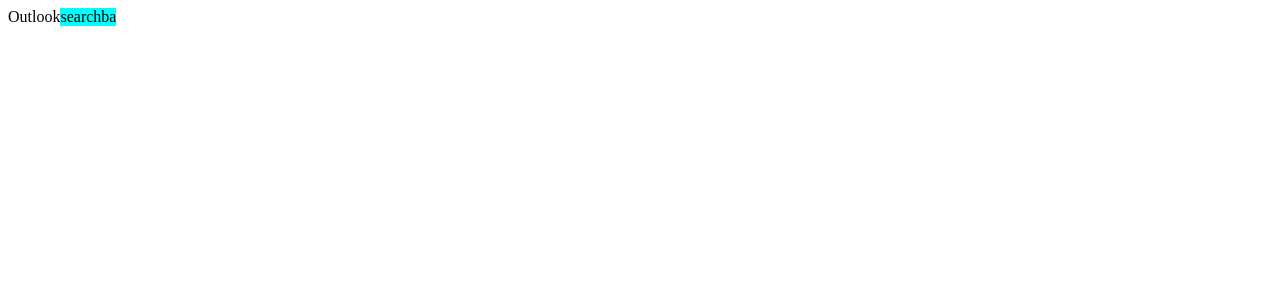
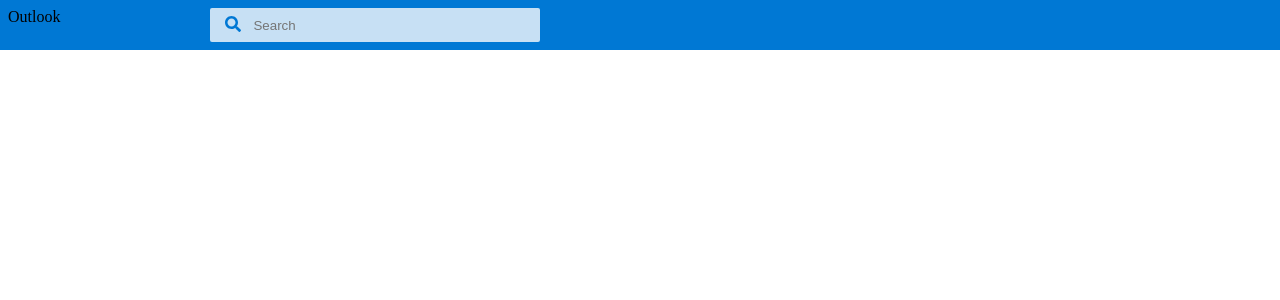
Before and after one commit to tejindermatharu/react-outlook-clone, a React app: page / in a window 1280 px wide. Shown: the top 300 px of the page. Built offline with nearby package versions, Linux system fonts and the light colour scheme.

Commit message:
search bar

```diff
--- a/package.json
+++ b/package.json
@@ -48,6 +48,9 @@
     "webpack-dev-server": "^3.11.2"
   },
   "dependencies": {
+    "@fortawesome/fontawesome-svg-core": "^1.2.34",
+    "@fortawesome/free-solid-svg-icons": "^5.15.2",
+    "@fortawesome/react-fontawesome": "^0.1.14",
     "react": "^16.13.1",
     "react-dom": "^16.13.1"
   },
--- /dev/null
+++ b/src/App.scss
@@ -0,0 +1,3 @@
+body {
+    margin: 0;
+}
--- a/src/App.tsx
+++ b/src/App.tsx
@@ -1,5 +1,6 @@
 import React from "react";
 import TopBar from "./components/TopBar/index";
+import "./App.scss";
 
 const App: React.FC = () => <TopBar />;
 
--- a/src/components/SearchBar/index.tsx
+++ b/src/components/SearchBar/index.tsx
@@ -1,8 +1,25 @@
-import * as React from "react";
+import React, {useState} from "react";
+import {FontAwesomeIcon} from "@fortawesome/react-fontawesome";
+import {faSearch} from "@fortawesome/free-solid-svg-icons";
 import "./style.scss";
 
-function SearchBar(props) {
-    return <div className="search__container">searchba</div>;
+function SearchBar() {
+    const [isFocused, setIsFocused] = useState<boolean>(false);
+
+    return (
+        <div
+            className={`search__container ${isFocused && "focused"}`}
+            onFocus={() => setIsFocused(true)}
+            onBlur={() => setIsFocused(false)}
+        >
+            {!isFocused && (
+                <span className="search__icon">
+                    <FontAwesomeIcon color="#0078d4" icon={faSearch} />
+                </span>
+            )}
+            <input className="search__input" placeholder="Search"></input>
+        </div>
+    );
 }
 
 export default SearchBar;
--- a/src/components/SearchBar/style.scss
+++ b/src/components/SearchBar/style.scss
@@ -1,3 +1,24 @@
+@import "../../variables.scss";
+
 .search__container {
-    background-color: aqua;
+    background-color: $light-blue;
+    padding: 8px 15px;
+    -webkit-border-radius: 2px;
+    -moz-border-radius: 2px;
+    border-radius: 2px;
+    width: 300px;
+
+    &.focused {
+        background-color: white;
+    }
+
+    .search__icon {
+        margin-right: 10px;
+    }
+
+    .search__input {
+        border: none;
+        outline: none;
+        background-color: inherit;
+    }
 }
--- a/src/components/TopBar/index.tsx
+++ b/src/components/TopBar/index.tsx
@@ -5,7 +5,7 @@ import "./style.scss";
 function TopBar(props) {
     return (
         <div className="top-bar__container">
-            <span>Outlook</span>
+            <span className="outlook__span">Outlook</span>
             <SearchBar />
         </div>
     );
--- a/src/components/TopBar/style.scss
+++ b/src/components/TopBar/style.scss
@@ -1,3 +1,11 @@
+@import "../../variables.scss";
+
 .top-bar__container {
     display: flex;
+    background-color: $primary-blue;
+    padding: 8px;
+
+    .outlook__span {
+        margin-right: 150px;
+    }
 }
--- /dev/null
+++ b/src/variables.scss
@@ -0,0 +1,2 @@
+$primary-blue: #0078d4;
+$light-blue: #c7e0f4;
```
Also changed, not shown: 2 other files (tests, documents, lock files or other folders).
